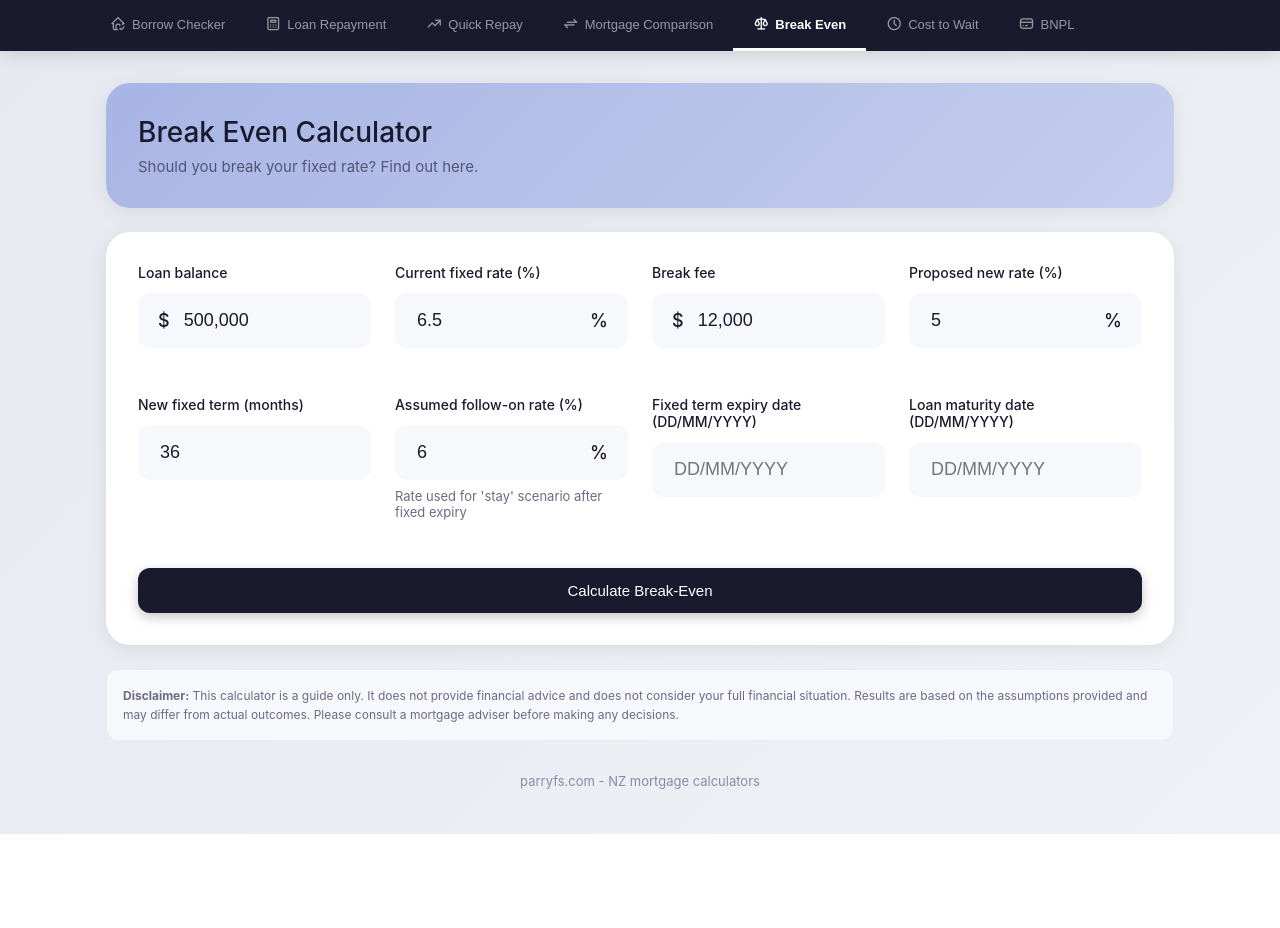
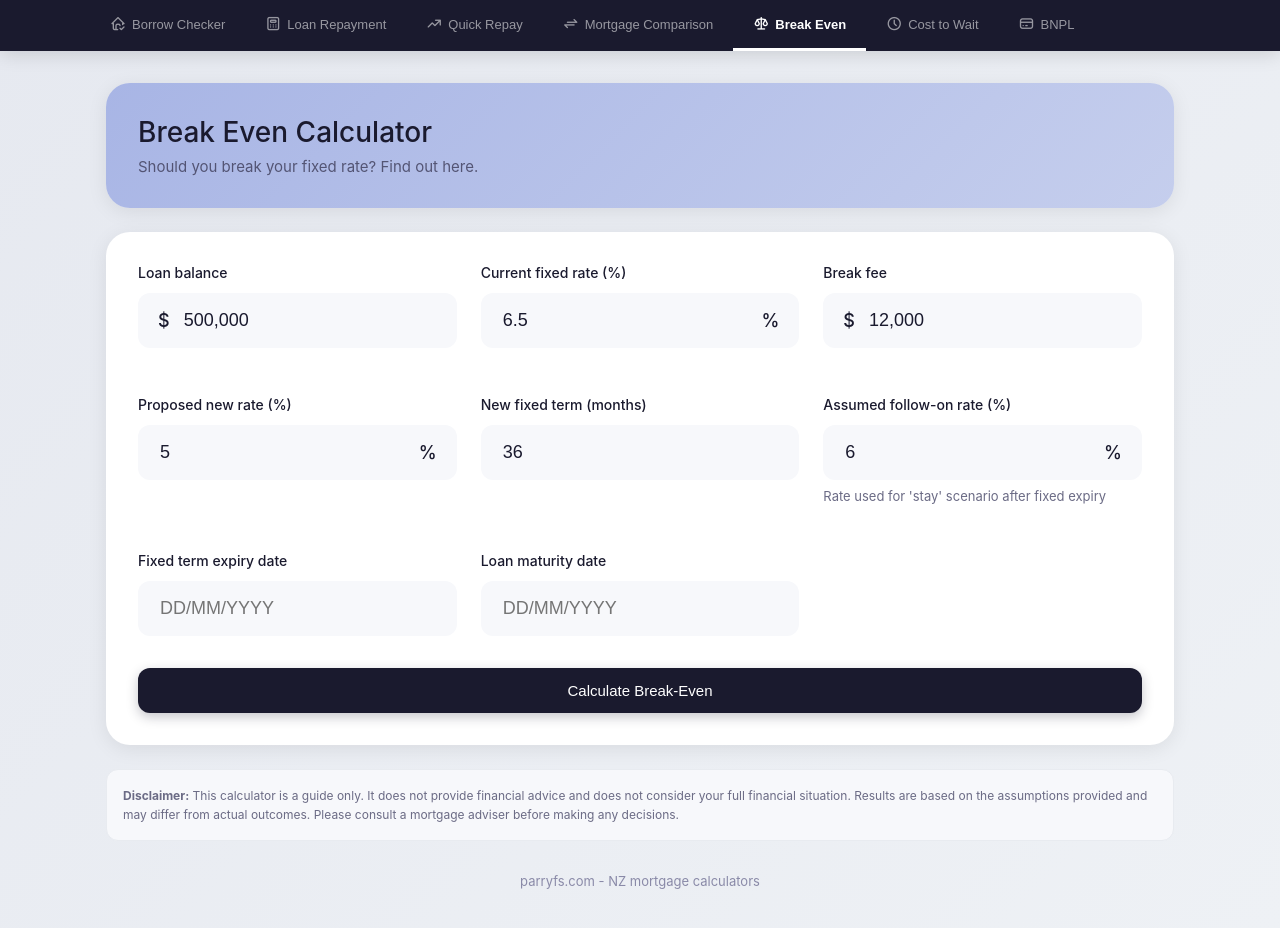
Before and after one commit to dparrynz/mortgage-ready, a React (Vite) app: page / in a window 1280 px wide. Both pictures are taken after a click on the button "Break Even". Shown: the top 928 px of the page. Before the commit the page ends 834 px from the top, so only its background shows below. Built offline with nearby package versions, Linux system fonts and the light colour scheme.

Commit message:
Update ParryFSApp with latest changes

```diff
--- a/ParryFSApp.jsx
+++ b/ParryFSApp.jsx
@@ -1007,11 +1007,11 @@ function QuickRepay() {
               <div style={card}>
                 <h3 style={{ fontSize: '16px', fontWeight: '500', margin: '0 0 1rem', color: C.textPrimary }}>Loan balance over time</h3>
                 <ResponsiveContainer width="100%" height={250}>
-                  <LineChart>
+                  <LineChart margin={{ bottom: 20 }}>
                     <XAxis dataKey="year" type="number" domain={[0, 'dataMax']} label={{ value: 'Years', position: 'insideBottom', offset: -5 }} />
                     <YAxis tickFormatter={v => `$${(v / 1000).toFixed(0)}k`} />
                     <Tooltip formatter={v => [`$${fmtNZD(v)}`, '']} />
-                    <Legend />
+                    <Legend verticalAlign="bottom" wrapperStyle={{ paddingTop: '20px' }} />
                     <Line data={results.with.rows} type="monotone" dataKey="balance" stroke="#1a1a2e" name="With extra payments" dot={false} strokeWidth={2} />
                     <Line data={results.base.rows} type="monotone" dataKey="balance" stroke={C.orange} name="Original schedule" dot={false} strokeDasharray="5 5" />
                   </LineChart>
@@ -1057,8 +1057,69 @@ function QuickRepay() {
 }
 
 // ─── 4. MORTGAGE COMPARISON ──────────────────────────────────────────────────
+const MCTextField = ({ label, value, onChange, placeholder }) => (
+  <div>
+    <label style={{ fontSize: '12px', fontWeight: '500', color: C.textSecondary, display: 'block', marginBottom: '0.375rem' }}>{label}</label>
+    <input type="text" value={value} onChange={e => onChange(e.target.value)} placeholder={placeholder}
+      style={{ width: '100%', background: C.inputBg, border: 'none', padding: '0.625rem 0.875rem', borderRadius: '8px', fontSize: '14px', color: C.textPrimary, outline: 'none', boxSizing: 'border-box' }} />
+  </div>
+);
+
+const MCNumField = ({ label, value, onChange, placeholder, suffix }) => (
+  <div>
+    <label style={{ fontSize: '12px', fontWeight: '500', color: C.textSecondary, display: 'block', marginBottom: '0.375rem' }}>{label}</label>
+    <div style={{ display: 'flex', alignItems: 'center', background: C.inputBg, borderRadius: '8px', overflow: 'hidden' }}>
+      <input type="number" step="0.01" value={value} onChange={e => onChange(e.target.value)} placeholder={placeholder}
+        style={{ flex: 1, border: 'none', background: 'transparent', padding: '0.625rem 0.875rem', fontSize: '14px', color: C.textPrimary, outline: 'none', boxSizing: 'border-box' }} />
+      {suffix && <span style={{ padding: '0 0.75rem', fontSize: '14px', color: C.textSecondary, flexShrink: 0 }}>{suffix}</span>}
+    </div>
+  </div>
+);
+
+const MCCurrencyField = ({ label, value, onChange, placeholder }) => {
+  const [display, setDisplay] = React.useState(value ? Number(value).toLocaleString('en-NZ') : '');
+
+  const handleChange = (e) => {
+    const raw = e.target.value.replace(/,/g, '');
+    setDisplay(e.target.value);
+    onChange(raw);
+  };
+
+  const handleBlur = () => {
+    const num = parseFloat(value.toString().replace(/,/g, ''));
+    if (!isNaN(num)) {
+      setDisplay(num.toLocaleString('en-NZ'));
+    } else {
+      setDisplay('');
+    }
+  };
+
+  const handleFocus = () => {
+    const raw = value.toString().replace(/,/g, '');
+    setDisplay(raw);
+  };
+
+  return (
+    <div>
+      <label style={{ fontSize: '12px', fontWeight: '500', color: C.textSecondary, display: 'block', marginBottom: '0.375rem' }}>{label}</label>
+      <div style={{ display: 'flex', alignItems: 'center', background: C.inputBg, borderRadius: '8px', padding: '0.625rem 0.875rem', gap: '4px' }}>
+        <span style={{ fontSize: '14px', color: C.textSecondary, flexShrink: 0 }}>$</span>
+        <input
+          type="text"
+          value={display}
+          onChange={handleChange}
+          onBlur={handleBlur}
+          onFocus={handleFocus}
+          placeholder={placeholder}
+          style={{ flex: 1, border: 'none', background: 'transparent', fontSize: '14px', color: C.textPrimary, outline: 'none' }}
+        />
+      </div>
+    </div>
+  );
+};
+
 function MortgageComparison() {
-  const initLoan = () => ({ name: '', amount: 0, rate: 0, curRepayment: 0, curFreq: 'Monthly', newRate: 0, newRepayment: 0, newFreq: 'Monthly' });
+  const initLoan = () => ({ name: '', amount: '', rate: '', curRepayment: '', curFreq: 'Monthly', newRate: '', newRepayment: '', newFreq: 'Monthly' });
   const [loans, setLoans] = useState([initLoan(), initLoan(), initLoan(), initLoan()]);
   const [results, setResults] = useState([]);
 
@@ -1080,24 +1141,21 @@ function MortgageComparison() {
 
   const calc = () => {
     setResults(loans.map(l => {
-      if (!l.amount || !l.rate || !l.curRepayment) return null;
-      const cur = calcTerm(l.amount, l.rate, l.curRepayment, l.curFreq);
-      const nr = l.newRate || l.rate;
-      const nrep = l.newRepayment || l.curRepayment;
-      const nw = calcTerm(l.amount, nr, nrep, l.newFreq);
+      const amt = parseFloat(l.amount.toString().replace(/,/g, '')) || 0;
+      const rate = parseFloat(l.rate) || 0;
+      const curRep = parseFloat(l.curRepayment.toString().replace(/,/g, '')) || 0;
+      if (!amt || !rate || !curRep) return null;
+      const cur = calcTerm(amt, rate, curRep, l.curFreq);
+      const nr = parseFloat(l.newRate) || rate;
+      const nrep = parseFloat(l.newRepayment.toString().replace(/,/g, '')) || curRep;
+      const nw = calcTerm(amt, nr, nrep, l.newFreq);
       return { curTerm: fmtYrsMonths(cur.months), newTerm: fmtYrsMonths(nw.months), saved: Math.max(0, cur.months - nw.months), interestSaved: Math.max(0, cur.interest - nw.interest) };
     }));
   };
 
   const reset = () => { setLoans([initLoan(), initLoan(), initLoan(), initLoan()]); setResults([]); };
 
-  const InputSmall = ({ label, value, onChange, type = 'text', placeholder }) => (
-    <div>
-      <label style={{ fontSize: '12px', fontWeight: '500', color: C.textSecondary, display: 'block', marginBottom: '0.375rem' }}>{label}</label>
-      <input type={type} step="0.01" value={type === 'text' ? fmtInput(value) : (value || '')} onChange={e => onChange(type === 'text' ? parseMoney(e.target.value) : (parseFloat(e.target.value) || 0))} placeholder={placeholder}
-        style={{ width: '100%', background: C.inputBg, border: 'none', padding: '0.625rem 0.875rem', borderRadius: '8px', fontSize: '14px', color: C.textPrimary, outline: 'none', boxSizing: 'border-box' }} />
-    </div>
-  );
+  const inputStyle2 = { width: '100%', background: C.inputBg, border: 'none', padding: '0.625rem 0.875rem', borderRadius: '8px', fontSize: '14px', color: C.textPrimary, outline: 'none', boxSizing: 'border-box' };
 
   return (
     <div>
@@ -1111,10 +1169,10 @@ function MortgageComparison() {
           <div key={i} style={{ ...card, marginBottom: 0, padding: '1.25rem' }}>
             <h4 style={{ fontSize: '15px', fontWeight: '500', margin: '0 0 1rem', color: C.textPrimary }}>Loan {i + 1}</h4>
             <div style={{ display: 'flex', flexDirection: 'column', gap: '0.875rem' }}>
-              <InputSmall label="Loan name (optional)" value={l.name} onChange={v => update(i, 'name', v)} type="text-plain" placeholder={`Loan ${i + 1}`} />
-              <InputSmall label="Loan amount ($)" value={l.amount} onChange={v => update(i, 'amount', v)} type="text" />
-              <InputSmall label="Current interest rate (%)" value={l.rate} onChange={v => update(i, 'rate', v)} type="number" placeholder="5.99" />
-              <InputSmall label="Current repayment ($)" value={l.curRepayment} onChange={v => update(i, 'curRepayment', v)} type="text" />
+              <MCTextField label="Loan name (optional)" value={l.name} onChange={v => update(i, 'name', v)} placeholder={`Loan ${i + 1}`} />
+              <MCCurrencyField label="Loan amount ($)" value={l.amount} onChange={v => update(i, 'amount', v)} placeholder="500,000" />
+              <MCNumField label="Current interest rate" value={l.rate} onChange={v => update(i, 'rate', v)} placeholder="5.99" suffix="%" />
+              <MCCurrencyField label="Current repayment ($)" value={l.curRepayment} onChange={v => update(i, 'curRepayment', v)} placeholder="0" />
               <div>
                 <label style={{ fontSize: '12px', fontWeight: '500', color: C.textSecondary, display: 'block', marginBottom: '0.375rem' }}>Frequency</label>
                 <select value={l.curFreq} onChange={e => update(i, 'curFreq', e.target.value)} style={{ ...selectStyle, padding: '0.625rem 0.875rem', fontSize: '14px' }}>
@@ -1122,9 +1180,9 @@ function MortgageComparison() {
                 </select>
               </div>
               <div style={{ borderTop: `1px solid ${C.borderLight}`, paddingTop: '0.875rem' }}>
-                <InputSmall label="New interest rate (%)" value={l.newRate} onChange={v => update(i, 'newRate', v)} type="number" placeholder="Optional" />
+                <MCNumField label="New interest rate" value={l.newRate} onChange={v => update(i, 'newRate', v)} placeholder="Optional" suffix="%" />
               </div>
-              <InputSmall label="New repayment ($)" value={l.newRepayment} onChange={v => update(i, 'newRepayment', v)} type="text" />
+              <MCCurrencyField label="New repayment ($)" value={l.newRepayment} onChange={v => update(i, 'newRepayment', v)} placeholder="Optional" />
               <div>
                 <label style={{ fontSize: '12px', fontWeight: '500', color: C.textSecondary, display: 'block', marginBottom: '0.375rem' }}>New frequency</label>
                 <select value={l.newFreq} onChange={e => update(i, 'newFreq', e.target.value)} style={{ ...selectStyle, padding: '0.625rem 0.875rem', fontSize: '14px' }}>
@@ -1227,26 +1285,26 @@ function BreakEven() {
       </div>
 
       <div style={card}>
-        <div style={{ display: 'grid', gridTemplateColumns: 'repeat(auto-fit, minmax(200px, 1fr))', gap: '1.5rem' }}>
+        <div style={{ display: 'grid', gridTemplateColumns: 'repeat(3, 1fr)', gap: '1.5rem' }}>
           <MoneyField label="Loan balance" value={balance} onChange={setBalance} />
           <RateField label="Current fixed rate (%)" value={curRate} onChange={setCurRate} />
           <MoneyField label="Break fee" value={breakFee} onChange={setBreakFee} />
           <RateField label="Proposed new rate (%)" value={newRate} onChange={setNewRate} />
-          <div>
+          <div style={{ marginBottom: '1.5rem' }}>
             <label style={labelStyle}>New fixed term (months)</label>
             <div style={inputWrap}><input type="number" value={newTermMonths} onChange={e => setNewTermMonths(parseInt(e.target.value) || 0)} style={inputStyle} /></div>
           </div>
           <RateField label="Assumed follow-on rate (%)" value={followRate} onChange={setFollowRate} hint="Rate used for 'stay' scenario after fixed expiry" />
-          <div>
-            <label style={labelStyle}>Fixed term expiry date (DD/MM/YYYY)</label>
+          <div style={{ marginBottom: '1.5rem' }}>
+            <label style={labelStyle}>Fixed term expiry date</label>
             <div style={inputWrap}><input type="text" value={fixedExpiry} onChange={e => setFixedExpiry(e.target.value)} placeholder="DD/MM/YYYY" style={inputStyle} /></div>
           </div>
-          <div>
-            <label style={labelStyle}>Loan maturity date (DD/MM/YYYY)</label>
+          <div style={{ marginBottom: '1.5rem' }}>
+            <label style={labelStyle}>Loan maturity date</label>
             <div style={inputWrap}><input type="text" value={maturityDate} onChange={e => setMaturityDate(e.target.value)} placeholder="DD/MM/YYYY" style={inputStyle} /></div>
           </div>
         </div>
-        <button onClick={calc} style={{ ...primaryBtn, width: '100%', marginTop: '1.5rem' }}>Calculate Break-Even</button>
+        <button onClick={calc} style={{ ...primaryBtn, width: '100%', marginTop: '0.5rem' }}>Calculate Break-Even</button>
       </div>
 
       {result && (
```
